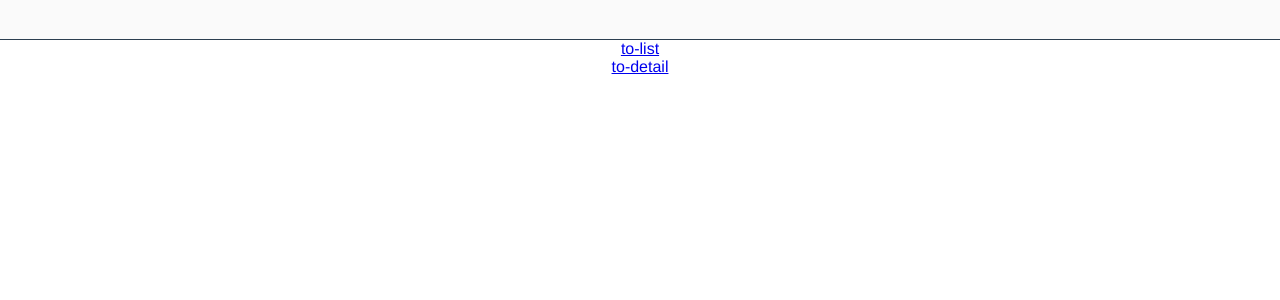
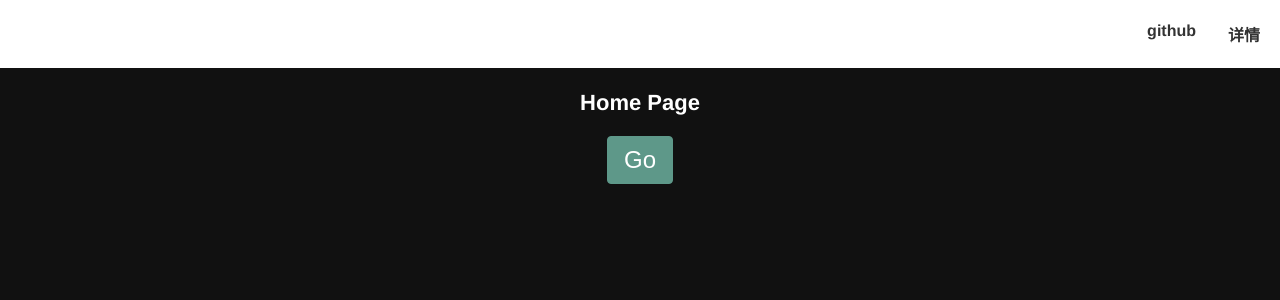
Before and after one commit to wlin00/vue-starport-wlin, a Vue app: page / in a window 1280 px wide. Shown: the top 300 px of the page. Built offline with nearby package versions, Linux system fonts and the light colour scheme.

Commit message:
add: dependency

```diff
--- a/package.json
+++ b/package.json
@@ -11,6 +11,7 @@
     "node-sass": "npm:sass@1.26.11"
   },
   "dependencies": {
+    "@vueuse/core": "^9.1.1",
     "vue": "^3.0.0-rc.1",
     "vue-router": "4.0.0-beta.3"
   },
--- /dev/null
+++ b/src/components/Button.vue
@@ -0,0 +1,188 @@
+<template>
+  <button class="wlin-button" :class="classes" :disabled="disabled">
+    <span v-if="loading" class="wlin-loadingIndicator"></span>
+    <slot />
+  </button>
+</template>
+<script lang="ts">
+import { computed } from "vue";
+export default {
+  props: {
+    theme: {
+      type: String,
+      default: "button",
+    },
+    size: {
+      type: String,
+      default: "normal",
+    },
+    level: {
+      type: String,
+      default: "normal",
+    },
+    disabled: {
+      type: Boolean,
+      default: false,
+    },
+    loading: {
+      type: Boolean,
+      default: false
+    }
+  },
+  setup(props) {
+    const { theme, size, level } = props;
+    const classes = computed(() => {
+      return {
+        [`wlin-theme-${theme}`]: theme,
+        [`wlin-size-${size}`]: size,
+        [`wlin-level-${level}`]: level,
+      };
+    });
+    return { classes };
+  },
+};
+</script>
+<style lang="scss">
+$h: 32px;
+$border-color: #d9d9d9;
+$color: #333;
+$blue: #40a9ff;
+$radius: 4px;
+$red: red;
+$grey: grey;
+.wlin-button {
+  box-sizing: border-box;
+  height: $h;
+  padding: 0 12px;
+  cursor: pointer;
+  display: inline-flex;
+  justify-content: center;
+  align-items: center;
+  white-space: nowrap;
+  background: white;
+  color: $color;
+  border: 1px solid $border-color;
+  border-radius: $radius;
+  box-shadow: 0 1px 0 fade-out(black, 0.95);
+  transition: background 250ms;
+  & + & {
+    margin-left: 8px;
+  }
+  &:hover,
+  &:focus {
+    color: $blue;
+    border-color: $blue;
+  }
+  &:focus {
+    outline: none;
+  }
+  &::-moz-focus-inner {
+    border: 0;
+  }
+  &.wlin-theme-link {
+    border-color: transparent;
+    box-shadow: none;
+    color: $blue;
+    &:hover,
+    &:focus {
+      color: lighten($blue, 10%);
+    }
+  }
+  &.wlin-theme-text {
+    border-color: transparent;
+    box-shadow: none;
+    color: inherit;
+    &:hover,
+    &:focus {
+      background: darken(white, 5%);
+    }
+  }
+  &.wlin-size-big {
+    font-size: 24px;
+    height: 48px;
+    padding: 0 16px;
+  }
+  &.wlin-size-small {
+    font-size: 12px;
+    height: 20px;
+    padding: 0 4px;
+  }
+  &.wlin-theme-button {
+    &.wlin-level-main {
+      background: $blue;
+      color: white;
+      border-color: $blue;
+      &:hover,
+      &:focus {
+        background: darken($blue, 10%);
+        border-color: darken($blue, 10%);
+      }
+    }
+    &.wlin-level-danger {
+      background: $red;
+      border-color: $red;
+      color: white;
+      &:hover,
+      &:focus {
+        background: darken($red, 10%);
+        border-color: darken($red, 10%);
+      }
+    }
+  }
+  &.wlin-theme-link {
+    &.wlin-level-danger {
+      color: $red;
+      &:hover,
+      &:focus {
+        color: darken($red, 10%);
+      }
+    }
+  }
+  &.wlin-theme-text {
+    &.wlin-level-main {
+      color: $blue;
+      &:hover,
+      &:focus {
+        color: darken($blue, 10%);
+      }
+    }
+    &.wlin-level-danger {
+      color: $red;
+      &:hover,
+      &:focus {
+        color: darken($red, 10%);
+      }
+    }
+  }
+  &.wlin-theme-button {
+    &[disabled] {
+      cursor: not-allowed;
+      color: $grey;
+      &:hover {
+        border-color: $grey;
+      }
+    }
+  }
+  &.wlin-theme-link, &.wlin-theme-text {
+    &[disabled] {
+      cursor: not-allowed;
+      color: $grey;
+    }
+  }
+  > .wlin-loadingIndicator{
+    width: 14px;
+    height: 14px;
+    display: inline-block;
+    margin-right: 4px;
+    border-radius: 8px;
+    border-color: $blue $blue $blue transparent;
+    border-style: solid;
+    border-width: 2px;
+    animation: wlin-spin 1s infinite linear;
+  }
+}
+@keyframes wlin-spin {
+  0%{transform: rotate(0deg)}
+  100%{transform: rotate(360deg)}
+}
+</style>
--- /dev/null
+++ b/src/components/TopNav.vue
@@ -0,0 +1,164 @@
+<template>
+<div class="topnav">
+  <!-- <span v-if="currentRoute() !== '/'" class="doc" @click="toggleDoc">...</span> -->
+  <router-link to="/" class="logo">
+    <svg class="icon">
+      <use xlink:href="#icon-king"></use>
+    </svg>
+  </router-link>
+  <ul class="menu">
+    <li class="menu-li">
+      <a href="https://github.com/wlin00" target="_blank">github</a>
+    </li>
+    <li class="menu-li">
+      <router-link v-if="currentRoute() === '/'" to="/detail">详情</router-link>
+      <router-link v-else to="/">主页</router-link>
+    </li>
+  </ul>
+  <svg v-if="toggleMenuButtonVisible" class="toggleAside" @click="toggleMenu">
+    <use xlink:href="#icon-menu"></use>
+  </svg>
+</div>
+</template>
+
+<script lang="ts">
+import {
+  computed,
+  inject,
+  onMounted,
+  toRaw,
+  Ref,
+  onUpdated
+} from "vue";
+import { useRoute, useRouter } from 'vue-router'
+export default {
+  props: {
+    toggleMenuButtonVisible: {
+      type: Boolean,
+      default: false
+    }
+  },
+  setup(props, context) {
+    const route = useRouter()
+    const menuVisible = inject <Ref<boolean>> ("menuVisible"); // get
+    const toggleMenu = () => {
+      menuVisible.value = !menuVisible.value;
+    };
+    const toggleDoc = () => {
+      context.emit('toggleDoc')
+    }
+    // 判断当前路由是否主页
+    const currentRoute = (() => {
+      return (toRaw(route).currentRoute as any)._rawValue.fullPath || '/'
+    })
+    return {
+      toggleMenu,
+      toggleDoc,
+      currentRoute
+    };
+  },
+};
+</script>
+
+<style lang="scss" scoped>
+$color: #007974;
+.topnav {
+  color: $color;
+  display: flex;
+  padding: 16px;
+  z-index: 998;
+  background: #fff;
+  position: fixed;
+  top: 0;
+  left: 0;
+  width: 100%;
+  justify-content: center;
+  align-items: center;
+  .doc {
+    font-size: 16px;
+    font-weight: bolder;
+    color: #333;
+    display: none;
+    position: absolute;
+    left: 20px;
+    top: 50%;
+    transform: translateY(-50%);
+    @media screen and ( max-width: 1930px ) { // 媒介查询
+      display: none;
+    }
+    @media screen and ( max-width: 500px ) { // 媒介查询
+      display: inline-flex;
+    }
+  }
+  .get-back {
+    width: 100%;
+    display: inline-flex;
+    justify-content: flex-end;
+    display: none;
+    @media screen and ( max-width: 1930px ) { // 媒介查询
+      display: none;
+    }
+    @media screen and ( max-width: 500px ) { // 媒介查询
+      display: inline-flex;
+    }
+  }
+  .menu-li {
+    >a {
+      color: #333;
+      text-decoration: none;
+      font-weight: bold;
+    }
+  }
+  >.logo {
+    max-width: 6em;
+    margin-right: auto;
+    >svg {
+      width: 32px;
+      height: 32px;
+    }
+  }
+  >.menu {
+    box-sizing: border-box;
+    // width: 100%;
+    padding-right: 20px;
+    display: flex;
+    white-space: nowrap;
+    flex-wrap: nowrap;
+    >li {
+      margin: 0 1em;
+      color: #333;
+      text-decoration: none;
+    }
+  }
+  >.toggleAside {
+    width: 32px;
+    height: 32px;
+    position: absolute;
+    left: 16px;
+    top: 50%;
+    transform: translateY(-50%);
+    display: none;
+    background: fade-out(black, 0.9);
+  }
+  @media (max-width: 500px) {
+    >.menu {
+
+    }
+    >.logo {
+      margin: 0 auto;
+    }
+    >.toggleAside {
+      display: inline-block;
+    }
+  }
+  .logo {
+    display: inline-block;
+    @media screen and ( max-width: 1930px ) { // 媒介查询
+      display: inline-block;
+    }
+    @media screen and ( max-width: 500px ) { // 媒介查询
+      display: none;
+    }
+  }
+}
+</style>
--- a/src/index.css
+++ b/src/index.css
@@ -1,8 +1,12 @@
+body {
+  background: #111;
+}
 #app {
   font-family: Avenir, Helvetica, Arial, sans-serif;
   -webkit-font-smoothing: antialiased;
   -moz-osx-font-smoothing: grayscale;
   text-align: center;
   color: #2c3e50;
-  /* margin-top: 60px; */
+  padding-top: 70px;
+  box-sizing: border-box;
 }
--- a/src/router.ts
+++ b/src/router.ts
@@ -1,5 +1,5 @@
 import Home from "../src/views/Home.vue"
-import List from "../src/views/List.vue"
+// import List from "../src/views/List.vue"
 import Detail from "../src/views/Detail.vue"
 
 import { createRouter, createWebHashHistory } from "vue-router";
@@ -9,7 +9,7 @@ export const router = createRouter({
   history,
   routes: [
     { path: '/', component: Home },
-    { path: '/list', component: List },
+    // { path: '/list', component: List },
     { path: '/detail', component: Detail },
   ]
 })
--- a/src/views/Detail.vue
+++ b/src/views/Detail.vue
@@ -1,13 +1,41 @@
 <template>
-  <div>
-    detail
+  <div class="detail">
+    <Topnav />
+    <div class="detail__title">Detail Page</div>
+    <div>
+      <Button class="detail__routerBtn" size="big">
+        <router-link to="/">Back</router-link>
+      </Button>
+    </div>
   </div>
 </template>
 
 <script setup lang="ts">
+  import Topnav from '../components/TopNav.vue'
+  import Button from '../components/Button.vue'
 
 </script>
 
 <style lang="scss" scoped>
-
+.detail {
+  &__routerBtn {
+    background: #5e9889;
+    box-sizing: border-box;
+    border: 1px solid #5e9889;
+    a{
+      color: #fff;
+      text-decoration: none;
+      user-select: none;
+      &:active {
+        color: #fff;
+      }
+    }
+  }
+  &__title {
+    font-size: 22px;
+    font-weight: bold;
+    color: #fff;
+    margin: 20px;
+  }
+}
 </style>
--- a/src/views/Home.vue
+++ b/src/views/Home.vue
@@ -1,34 +1,43 @@
 <template>
-  <div>
-    <div class="title"></div>
+  <div class="home">
+    <Topnav />
+    <div class="home__title">Home Page</div>
     <div>
-      <router-link to="/list">to-list</router-link>
-    </div>
-    <div>
-      <router-link to="/detail">to-detail</router-link>
+      <Button class="home__routerBtn"  size="big">
+        <router-link to="/detail">Go</router-link>
+      </Button>
     </div>
   </div>
 </template>
 
 <script setup lang="ts">
-  import { ref } from "vue"
-  const a = ref({
-    b: 2
-  })
-  console.log(a?.value?.b)
+  import { onMounted, ref } from "vue"
+  import Topnav from '../components/TopNav.vue'
+  import Button from '../components/Button.vue'
+
 
 </script>
 
 <style lang="scss" scoped>
-.title {
-  display: flex;
-  width: 100%;
-  box-sizing: border-box;
-  border-bottom: 1px solid;
-  background: #fff;
-  height: 40px;
-  &:hover {
-    background: #fafafa;
+.home {
+  &__routerBtn {
+    background: #5e9889;
+    box-sizing: border-box;
+    border: 1px solid #5e9889;
+    a{
+      color: #fff;
+      text-decoration: none;
+      user-select: none;
+      &:active {
+        color: #fff;
+      }
+    }
+  }
+  &__title {
+    font-size: 22px;
+    font-weight: bold;
+    color: #fff;
+    margin: 20px;
   }
 }
 
```
Also changed, not shown: src/components/HelloWorld.vue (deleted, +0 -19 lines), 1 other file (tests, documents, lock files or other folders).
